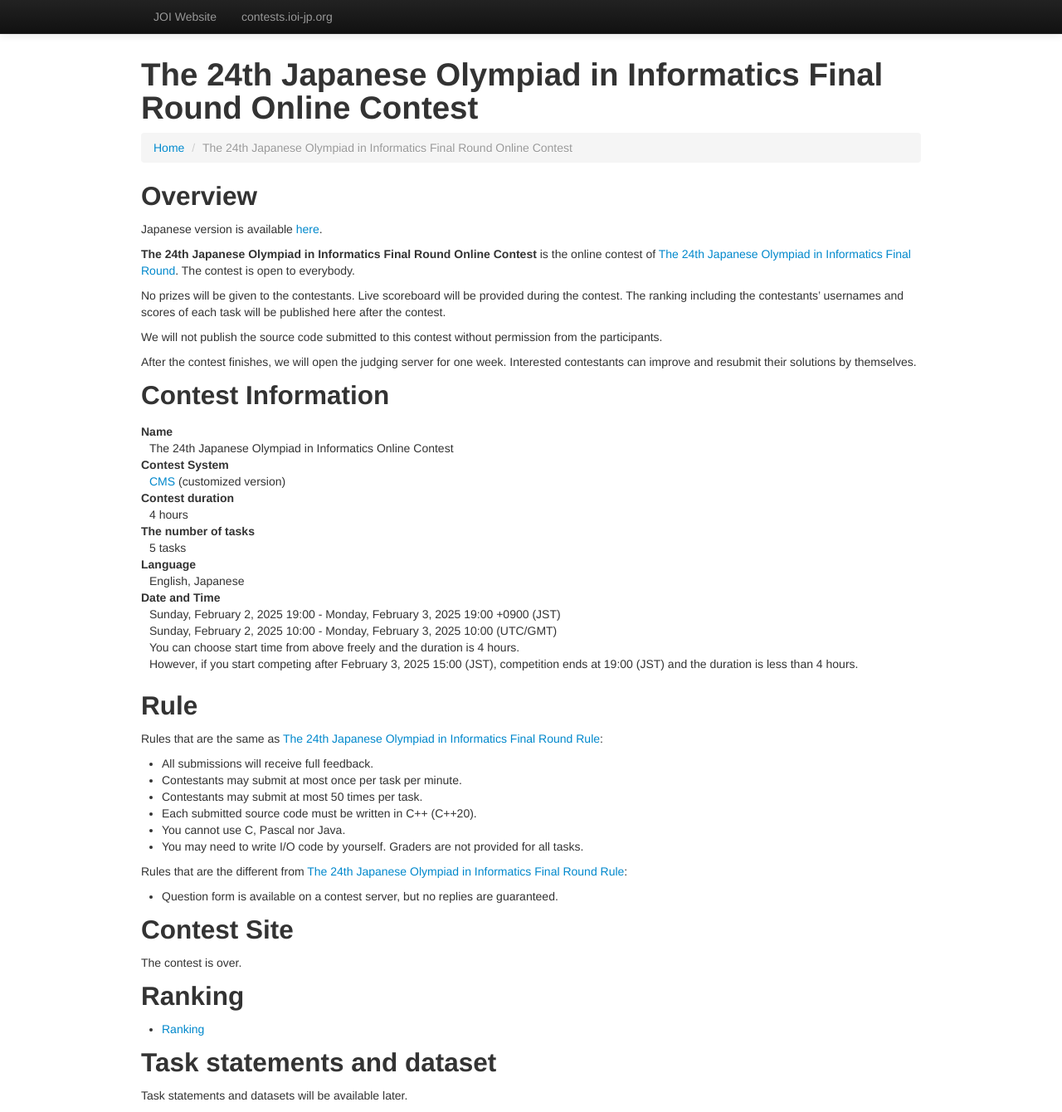
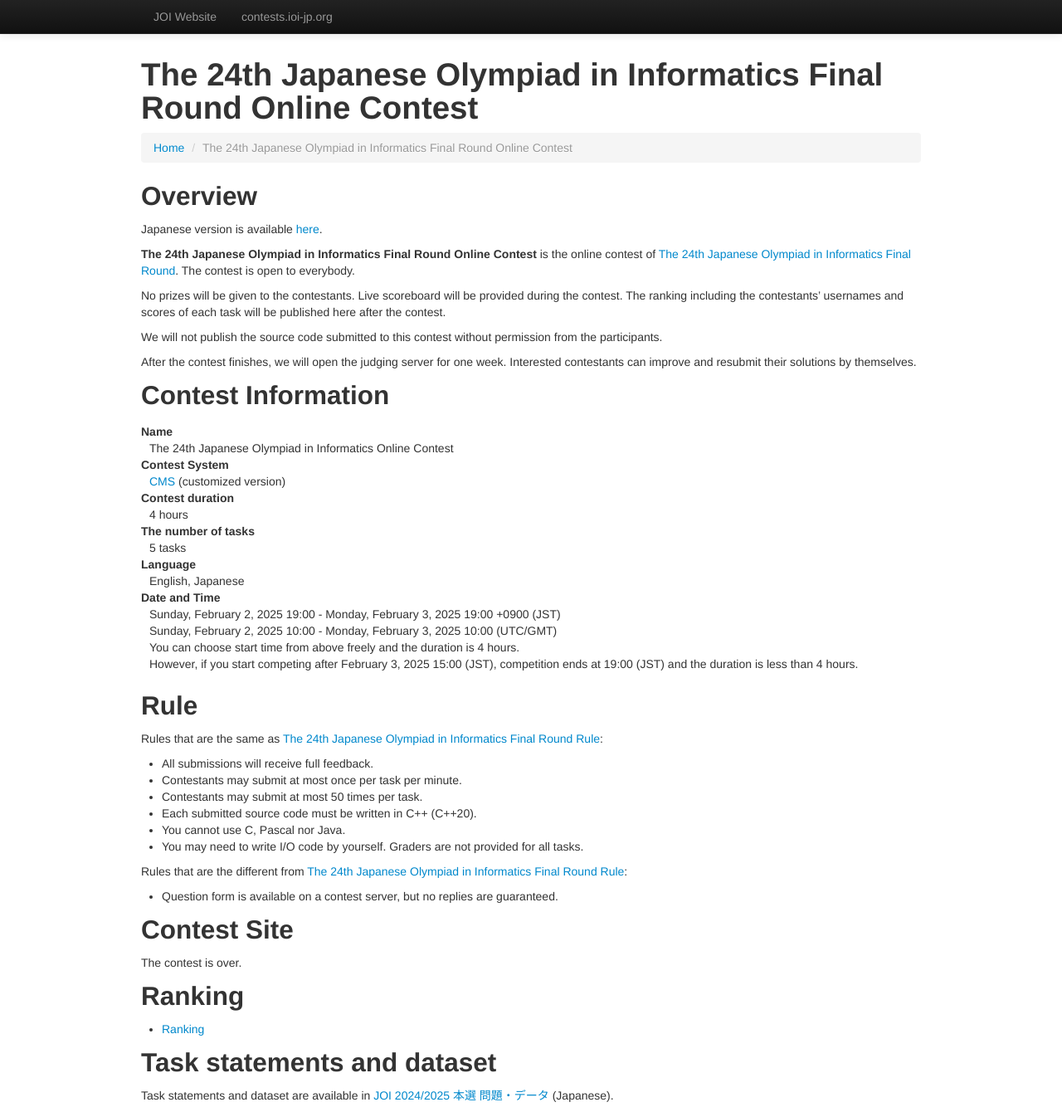
Before and after one commit to jcioi/joi-contests-site, a Jekyll site: the page built from joi-ho-2025/index-en.md, in a window 1280 px wide and 1340 px high. Shown: the whole window at 83% size. Built offline with Jekyll 4.4.1, drawn with Linux system fonts in a browser that asks for light colours.

Commit message:
updated: joi-ho-2025

```diff
--- a/joi-ho-2025/index-en.md
+++ b/joi-ho-2025/index-en.md
@@ -70,4 +70,5 @@ The contest is over.
 - [Ranking](ranking.html)
 
 ## Task statements and dataset
-Task statements and datasets will be available later.
+
+Task statements and dataset are available in [JOI 2024/2025 本選 問題・データ](https://www2.ioi-jp.org/joi/2024/2025-ho/index.html) (Japanese).
```
Also changed, not shown: joi-ho-2025/index.md (+1 -1 lines).
